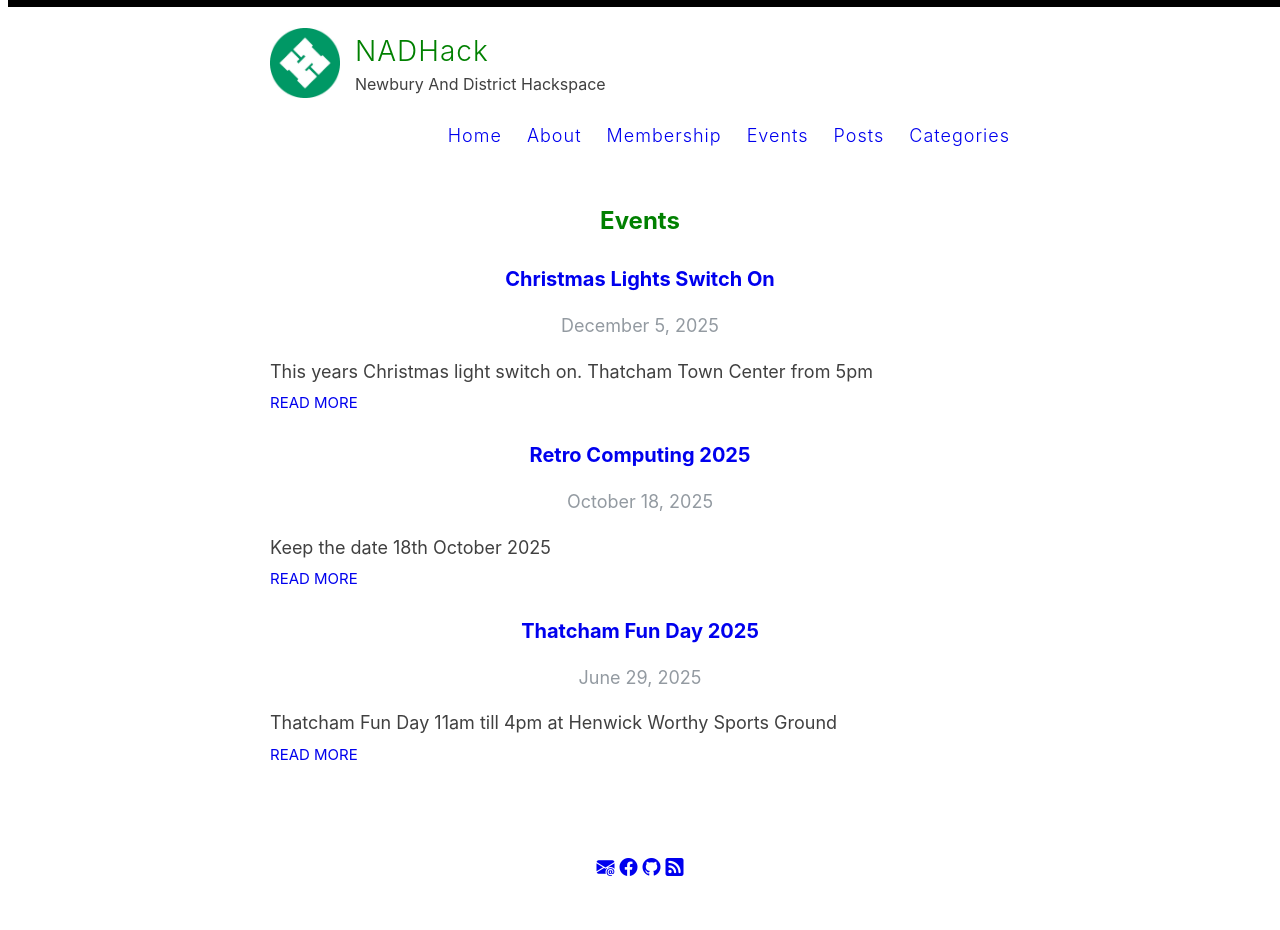
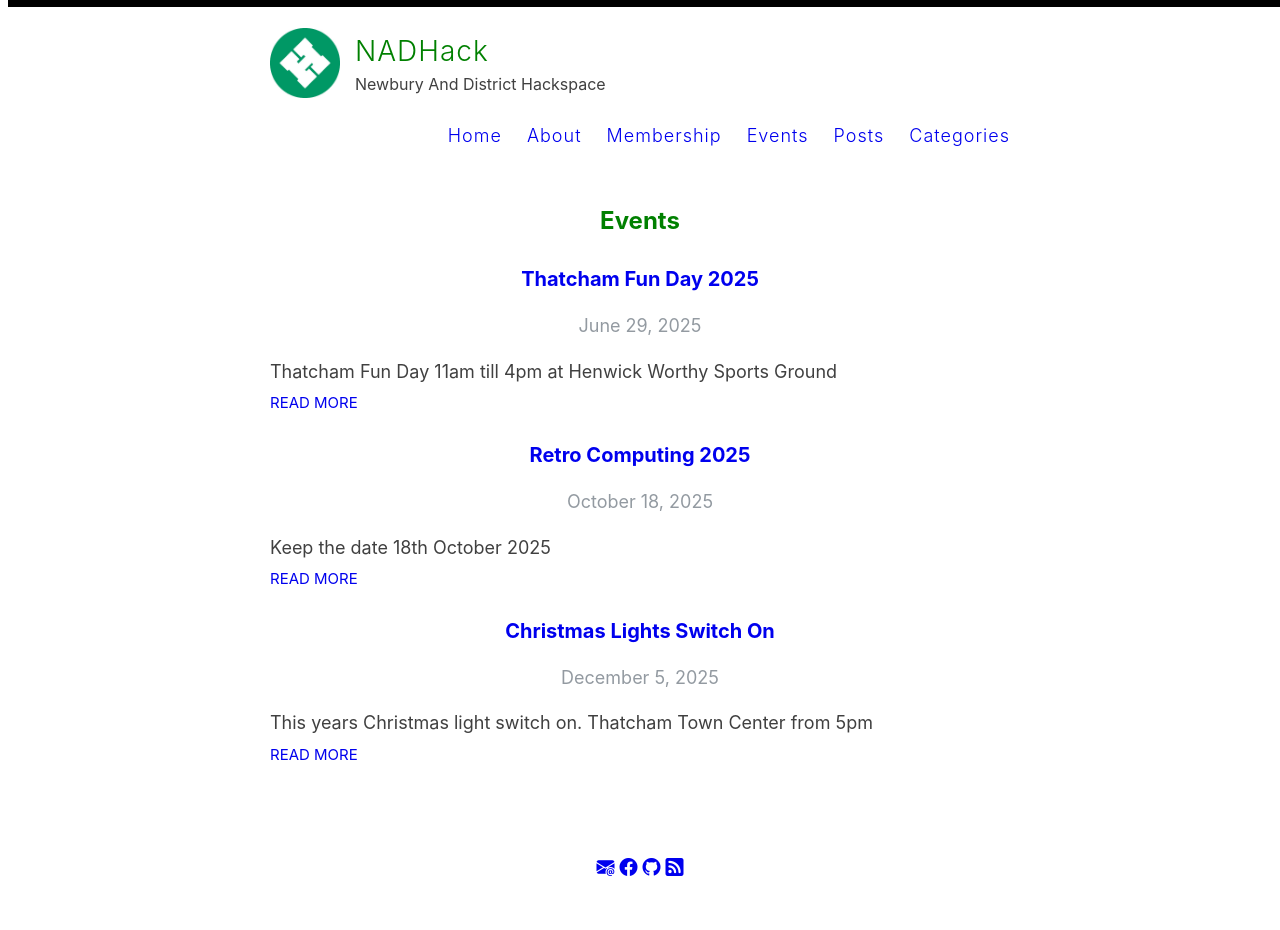
Before and after one commit to nadhack/nadhack.github.io, a Jekyll site: the page built from events.html, in a window 1280 px wide. Built offline with Jekyll 4.4.1, drawn with Linux system fonts in a browser that asks for light colours.

Commit message:
reverse events order

```diff
--- a/events.html
+++ b/events.html
@@ -4,7 +4,7 @@
 
 <a href="{{ site.baseurl }}/events"><h2>Events</h2></a>
 <div class="posts">
-  {% assign items = site.events | sort: 'event_date' %}
+  {% assign items = site.events | sort: 'event_date' | reverse %}
   {% for event in items limit:30 %}
     <article class="post">
       <a href="{{ site.baseurl }}{{ event.url }}">
```
